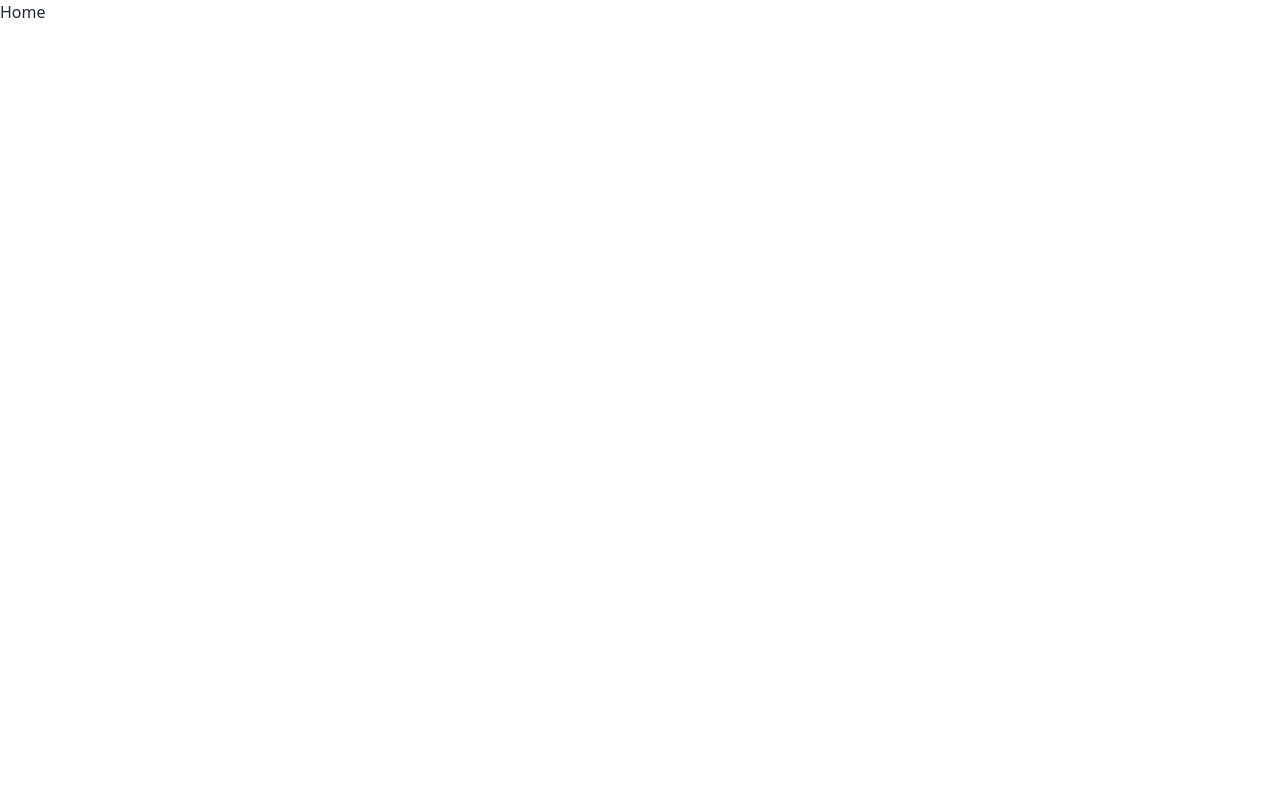
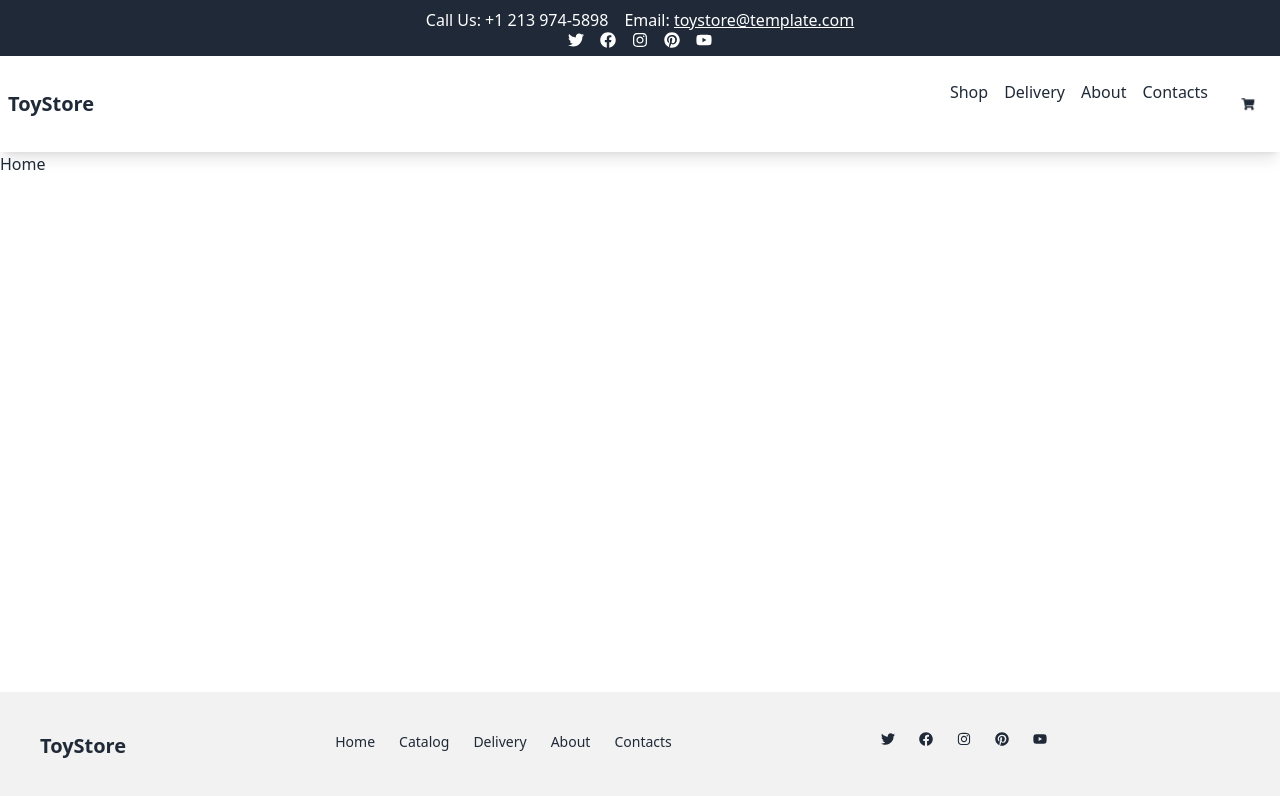
Before and after one commit to ToyTreasures/toy-treasures-frontend, a React (Vite) app: page / in a window 1280 px wide. Shown: the top 796 px of the page. Built offline with nearby package versions, Linux system fonts and the light colour scheme.

Commit message:
feat: create Header and Footer components (#2)

```diff
--- a/package.json
+++ b/package.json
@@ -13,6 +13,7 @@
     "axios": "^1.7.7",
     "react": "^18.3.1",
     "react-dom": "^18.3.1",
+    "react-icons": "^5.3.0",
     "react-router-dom": "^6.26.2"
   },
   "devDependencies": {
--- a/src/Routes.jsx
+++ b/src/Routes.jsx
@@ -1,4 +1,4 @@
-import React from "react";
+// src/Routes.js
 import { BrowserRouter as Router, Routes, Route } from "react-router-dom";
 import Home from "./pages/Home";
 import Shop from "./pages/Shop";
@@ -6,10 +6,15 @@ import Shop from "./pages/Shop";
 // import Signup from "./pages/Signup";
 // import Login from "./pages/Login";
 import NotFound from "./pages/NotFound";
+import Navbar from "./components/Navbar";
+import Footer from "./components/Footer";
 
 const AppRoutes = () => {
   return (
     <Router>
+      <div className="flex flex-col min-h-screen">
+        <Navbar />
+        <main className="flex-grow">
           <Routes>
             <Route path="/" element={<Home />} />
             <Route path="/shop" element={<Shop />} />
@@ -18,6 +23,9 @@ const AppRoutes = () => {
             <Route path="/login" element={<Login />} /> */}
             <Route path="*" element={<NotFound />} />
           </Routes>
+        </main>
+        <Footer />
+      </div>
     </Router>
   );
 };
--- a/src/components/Footer.jsx
+++ b/src/components/Footer.jsx
@@ -1,9 +1,81 @@
-import React from 'react'
+// src/components/Footer.jsx
+import {
+  FaFacebook,
+  FaTwitter,
+  FaInstagram,
+  FaPinterest,
+  FaYoutube,
+} from "react-icons/fa";
 
 const Footer = () => {
   return (
-    <div>Footer</div>
-  )
-}
+    <footer className="footer p-10 bg-base-200 text-base-content">
+      <div className="footer-left">
+        <a href="/" className="footer-brand text-xl font-bold">
+          ToyStore
+        </a>
+      </div>
+      <div className="footer-nav flex space-x-4">
+        <a href="/" className="footer-link">
+          Home
+        </a>
+        <a href="/catalog" className="footer-link">
+          Catalog
+        </a>
+        <a href="/delivery" className="footer-link">
+          Delivery
+        </a>
+        <a href="/about" className="footer-link">
+          About
+        </a>
+        <a href="/contacts" className="footer-link">
+          Contacts
+        </a>
+      </div>
+      <div className="footer-social flex space-x-4">
+        <a
+          href="https://twitter.com"
+          target="_blank"
+          rel="noopener noreferrer"
+          className="footer-social-link"
+        >
+          <FaTwitter />
+        </a>
+        <a
+          href="https://facebook.com"
+          target="_blank"
+          rel="noopener noreferrer"
+          className="footer-social-link"
+        >
+          <FaFacebook />
+        </a>
+        <a
+          href="https://instagram.com"
+          target="_blank"
+          rel="noopener noreferrer"
+          className="footer-social-link"
+        >
+          <FaInstagram />
+        </a>
+        <a
+          href="https://pinterest.com"
+          target="_blank"
+          rel="noopener noreferrer"
+          className="footer-social-link"
+        >
+          <FaPinterest />
+        </a>
+        <a
+          href="https://youtube.com"
+          target="_blank"
+          rel="noopener noreferrer"
+          className="footer-social-link"
+        >
+          <FaYoutube />
+        </a>
+      </div>
+    </footer>
+  );
+};
 
-export default Footer
+export default Footer;
--- a/src/components/Navbar.jsx
+++ b/src/components/Navbar.jsx
@@ -1,9 +1,197 @@
-import React from 'react'
+import { useState } from "react";
+import { NavLink } from "react-router-dom";
+import {
+  FaFacebook,
+  FaTwitter,
+  FaInstagram,
+  FaPinterest,
+  FaYoutube,
+  FaShoppingCart,
+  FaBars,
+  FaTimes,
+} from "react-icons/fa";
+// import { useContext, useEffect } from "react";
 
 const Navbar = () => {
+  const [isMobileMenuOpen, setIsMobileMenuOpen] = useState(false);
+
+  // const { user, setUser } = useContext(UserContext);
+
+  // useEffect(() => {
+  //   const loggedInUser = JSON.parse(localStorage.getItem("loggedInUser"));
+  //   if (loggedInUser) {
+  //     setUser({ ...loggedInUser });
+  //   }
+  // }, [setUser]);
+
+  // const handleLogout = () => {
+  //   setUser(null);
+  //   localStorage.removeItem("loggedInUser");
+  // };
+
+  const toggleMobileMenu = () => {
+    setIsMobileMenuOpen(!isMobileMenuOpen);
+  };
+
   return (
-    <div>Navbar</div>
-  )
-}
+    <header>
+      <div className="bg-gray-800 text-white py-2">
+        <div className="container mx-auto flex flex-col md:flex-col justify-between items-center">
+          <div className="flex flex-col md:flex-row space-y-2 md:space-y-0 md:space-x-4">
+            <span>Call Us: +1 213 974-5898</span>
+            <span>
+              Email:{" "}
+              <a href="mailto:toystore@template.com" className="underline">
+                toystore@template.com
+              </a>
+            </span>
+          </div>
+          <div className="flex space-x-4 mt-2 md:mt-0">
+            <a
+              href="https://twitter.com"
+              target="_blank"
+              rel="noopener noreferrer"
+            >
+              <FaTwitter />
+            </a>
+            <a
+              href="https://facebook.com"
+              target="_blank"
+              rel="noopener noreferrer"
+            >
+              <FaFacebook />
+            </a>
+            <a
+              href="https://instagram.com"
+              target="_blank"
+              rel="noopener noreferrer"
+            >
+              <FaInstagram />
+            </a>
+            <a
+              href="https://pinterest.com"
+              target="_blank"
+              rel="noopener noreferrer"
+            >
+              <FaPinterest />
+            </a>
+            <a
+              href="https://youtube.com"
+              target="_blank"
+              rel="noopener noreferrer"
+            >
+              <FaYoutube />
+            </a>
+          </div>
+        </div>
+      </div>
+      <nav className="navbar bg-base-100 shadow-lg">
+        <div className="container mx-auto flex justify-between items-center py-4">
+          <NavLink to="/" className="text-xl font-bold">
+            ToyStore
+          </NavLink>
+          <div className="hidden md:flex space-x-4">
+            <NavLink to="/shop" className="nav-link">
+              Shop
+            </NavLink>
+            <NavLink to="/delivery" className="nav-link">
+              Delivery
+            </NavLink>
+            <NavLink to="/about" className="nav-link">
+              About
+            </NavLink>
+            <NavLink to="/contacts" className="nav-link">
+              Contacts
+            </NavLink>
+            <NavLink to="/cart" className="btn btn-ghost">
+              <FaShoppingCart />
+            </NavLink>
+            {/* {user ? (
+              <>
+                <span className="btn btn-ghost">Welcome, {user.name}</span>
+                <button onClick={handleLogout} className="btn btn-secondary">
+                  Logout
+                </button>
+              </>
+            ) : (
+              <>
+                <NavLink to="/login" className="btn btn-primary">
+                  Login
+                </NavLink>
+                <NavLink to="/signup" className="btn btn-secondary">
+                  Sign Up
+                </NavLink>
+              </>
+            )} */}
+          </div>
+          <div className="md:hidden">
+            <button onClick={toggleMobileMenu} className="btn btn-ghost">
+              {isMobileMenuOpen ? <FaTimes /> : <FaBars />}
+            </button>
+          </div>
+        </div>
+        {isMobileMenuOpen && (
+          <nav
+            role="navigation"
+            className="nav-menu w-nav-menu md:hidden bg-base-100 shadow-lg"
+            style={{
+              transition: "all 400ms",
+              transform: "translateY(0px) translateX(0px)",
+            }}
+            data-nav-menu-open=""
+          >
+            <NavLink
+              to="/catalog"
+              className="nav-link w-nav-link w--nav-link-open block px-4 py-2"
+            >
+              Catalog
+            </NavLink>
+            <NavLink
+              to="/delivery"
+              className="nav-link w-nav-link w--nav-link-open block px-4 py-2"
+            >
+              Delivery
+            </NavLink>
+            <NavLink
+              to="/about"
+              className="nav-link w-nav-link w--nav-link-open block px-4 py-2"
+            >
+              About
+            </NavLink>
+            <NavLink
+              to="/contacts"
+              className="nav-link w-nav-link w--nav-link-open block px-4 py-2"
+            >
+              Contacts
+            </NavLink>
+            <NavLink
+              to="/cart"
+              className="nav-link w-nav-link w--nav-link-open block px-4 py-2"
+            >
+              Cart
+            </NavLink>
+            {/* {user ? (
+              <>
+                <span className="nav-link w-nav-link w--nav-link-open block px-4 py-2">Welcome, {user.name}</span>
+                <button onClick={handleLogout} className="nav-link w-nav-link w--nav-link-open block px-4 py-2">
+                  Logout
+                </button>
+              </>
+            ) : (
+              <>
+                <NavLink to="/login" className="nav-link w-nav-link w--nav-link-open block px-4 py-2">
+                  Login
+                </NavLink>
+                <NavLink to="/signup" className="nav-link w-nav-link w--nav-link-open block px-4 py-2">
+                  Sign Up
+                </NavLink>
+              </>
+            )} */}
+          </nav>
+        )}
+      </nav>
+    </header>
+  );
+};
 
-export default Navbar
+export default Navbar;
```
Also changed, not shown: 1 other file (tests, documents, lock files or other folders). Lines whose indentation alone changed are shown as unchanged.
